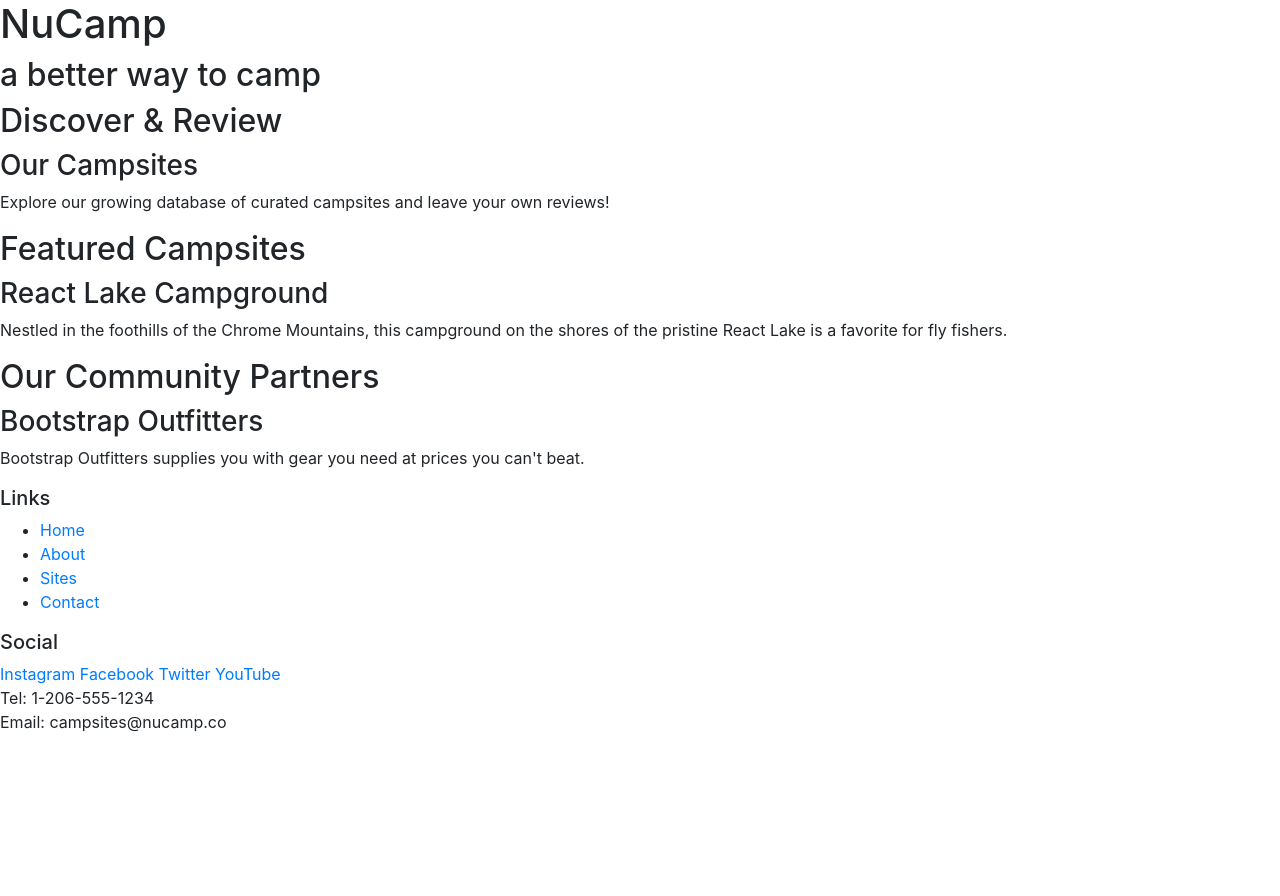
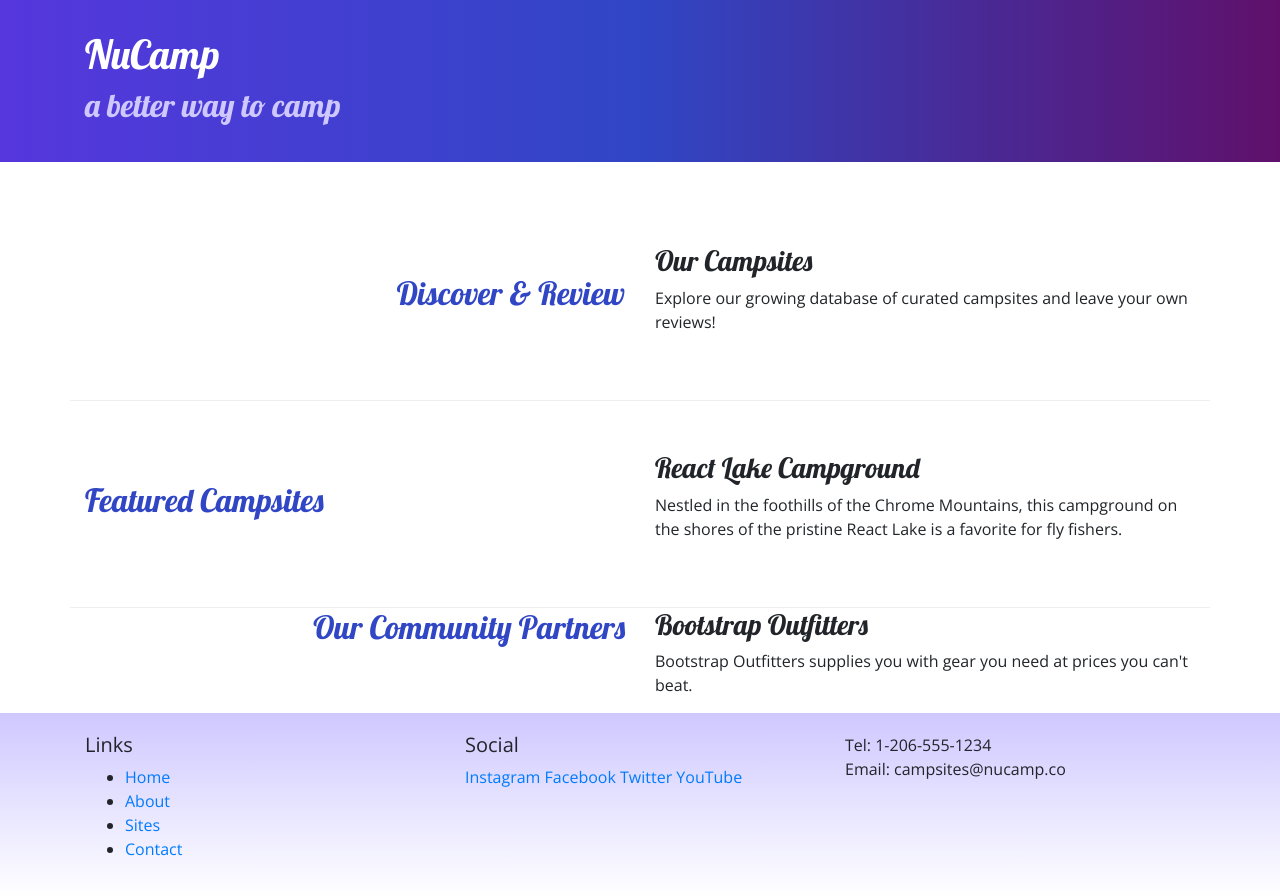
Before and after one commit to lindseytaylor90/Nucampsite, a website: page index.html in a window 1280 px wide. Before the commit the page ends 800 px from the top, so only its background shows below. Drawn offline with nearby package versions, Linux system fonts and the light colour scheme.

Commit message:
adding custom styles

```diff
--- /dev/null
+++ b/css/styles.css
@@ -0,0 +1,32 @@
+body {
+    font-family: "Open Sans", sans-serif;
+}
+
+h1, h2, h3 {
+    font-family: "Lobster", cursive;
+}
+
+h2 {
+    color: #3046C5;
+}
+
+header h2 {
+    color: #CEC8FF;
+}
+
+footer {
+    background-image: linear-gradient(#CEC8FF, white);
+    padding: 20px 0;
+}
+
+.jumbotron {
+    padding: 30px;
+    background-image: linear-gradient(to right, #5637DD, #3046C5, #60106B);
+    color: white;
+}
+
+.row-content {
+    padding: 50px 0;
+    border-bottom: 1px ridge;
+    min-height: 200px;
+}
--- a/index.html
+++ b/index.html
@@ -4,59 +4,82 @@
 <head>
     <!-- Required meta tags always come first -->
     <meta charset="utf-8" />
-    <meta name="viewport" content="width=device-width, initial-scal=1" />
+    <meta name="viewport" content="width=device-width, initial-scale=1" />
 
     <!-- Bootstarp CSS -->
     <link rel="stylesheet" href="node_modules/bootstrap/dist/css/bootstrap.min.css" />
 
+    <!-- Additional CSS must be replaced after Bootstrap CSS -->
+    <link rel="stylesheet" href="https://fonts.googleapis.com/css?family=Lobster|Open+Sans" />
+    <link rel="stylesheet" href="css/styles.css" />
     <title>NuCamp: A Better Way To Camp</title>
 </head>
 
 <body>
 
-    <header>
-        <div>
+    <header class="jumbotron jumbotron-fluid">
+        <div class="container">
+            <div class="row">
+                <div class="col">
                     <h1>NuCamp</h1>
                     <h2>a better way to camp</h2>
                  </div>
+            </div>
+        </div>
     </header>
 
-    <div>
-        <h2>Discover & Review</h2>
+    <div class="container">
+        <div class="row row-content align-items-center">
+            <div class="col sm 4 order sm last col md 3">
+                <h2 class="text-sm-right">Discover & Review</h2>
+            </div>
+            <div class="col">
                 <h3>Our Campsites</h3>
                 <p>Explore our growing database of curated campsites and leave your own reviews!</p>
             </div>
+        </div>
 
-    <div>
+        <div class="row row-content align-items-center">
+            <div class="col sm 4 col md 3">
                  <h2>Featured Campsites</h2>
+            </div>
+            <div class="col">
                 <h3>React Lake Campground</h3>
                 <p>Nestled in the foothills of the Chrome Mountains, this campground on the shores of the pristine React Lake is a favorite for fly fishers.</p>
             </div>
+        </div>
 
-    <div>
-        <h2>Our Community Partners</h2>
+        <div class="row row-contect align items center">
+            <div class="col sm 4 order sm last col md 3">
+                <h2 class="text-sm-right">Our Community Partners</h2>
+            </div>
+            <div class="col">
                 <h3>Bootstrap Outfitters</h3>
                 <p>Bootstrap Outfitters supplies you with gear you need at prices you can't beat.</p>
             </div>
+        </div>
+    </div>
 
     <footer>
-        <div>
+        <div class="container">
+            <div class="row">
+                <div class="col 4 col sm 2 offset 1">
                     <h5>Links</h5>
-            <ul>
+                    <ul class="list unstyled">
                         <li><a href="#">Home</a></li>
                         <li><a href="#">About</a></li>
                         <li><a href="#">Sites</a></li>
                         <li><a href="#">Contact</a></li>
                     </ul>
                 </div>
-        <div>
+                <div class="col 6 col sm 5 text center">
                     <h5>Social</h5>
                     <a href="http://instagram.com/">Instagram</a>
                     <a href="http://facebook.com/">Facebook</a>
                     <a href="http://twitter.com/">Twitter</a>
                     <a href="http://youtube.com/">YouTube</a>
                 </div>
-        <div>
+                <div class="col sm 4 text center">
             Tel: 1-206-555-1234<br />
             Email: campsites@nucamp.co
         </div>
```
Lines whose indentation alone changed are shown as unchanged.
